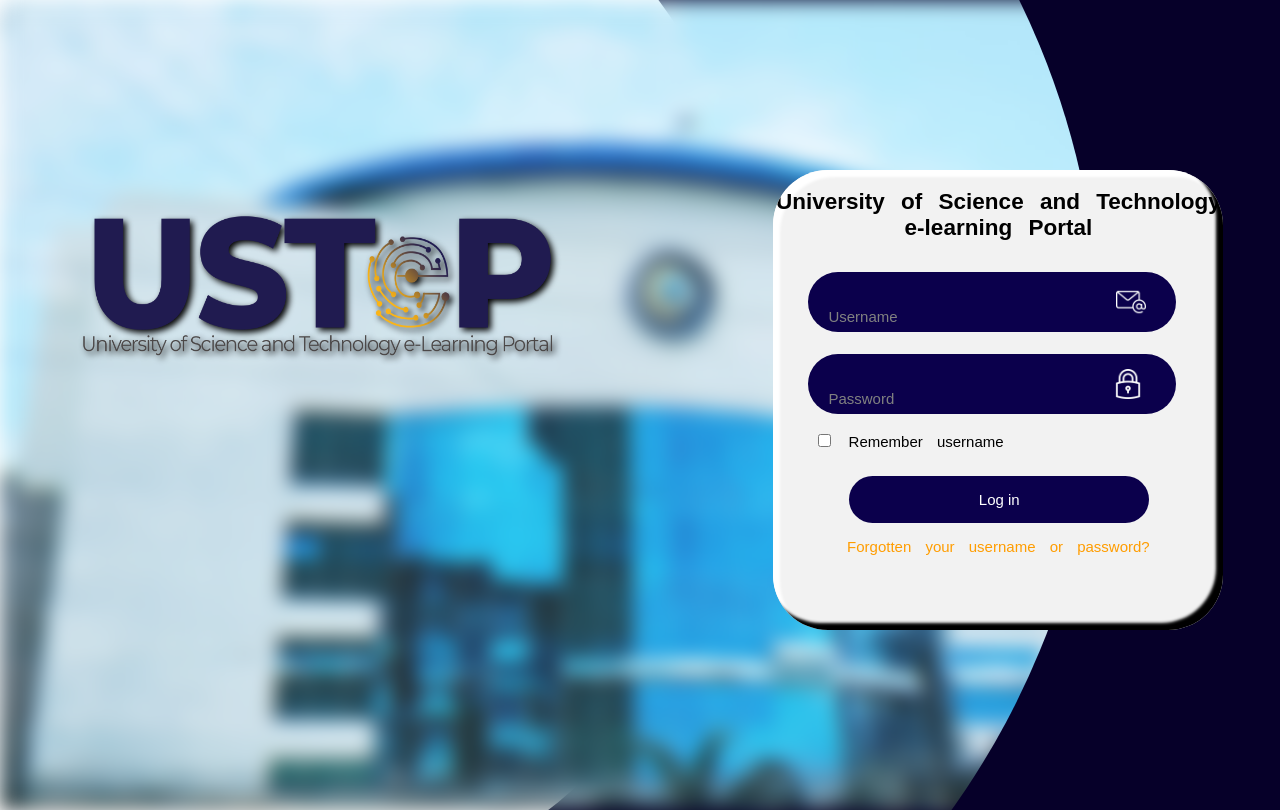
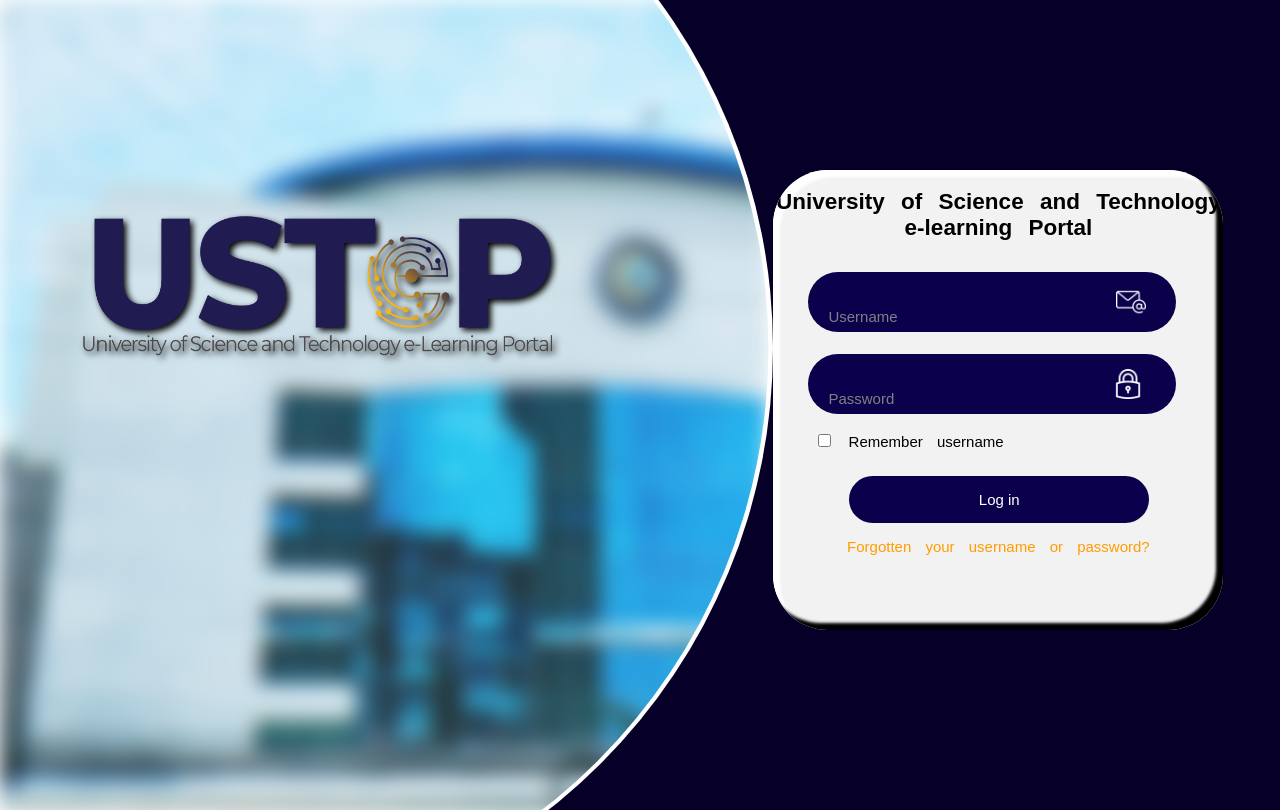
Before and after one commit to MelAlejandrino/USTP-loginform-redesign-, a plain HTML site: page index.html in a window 1280 px wide. Drawn offline with Linux system fonts and the light colour scheme.

Commit message:
Update main.css

```diff
--- a/main.css
+++ b/main.css
@@ -19,7 +19,7 @@ section{
 }
 
 .container{
-    width: 80em;
+    width: 60%;
     clip-path: circle(74.0% at 24% 43%);
     position:absolute;
     background-image: url("USTP.jpg");
```
